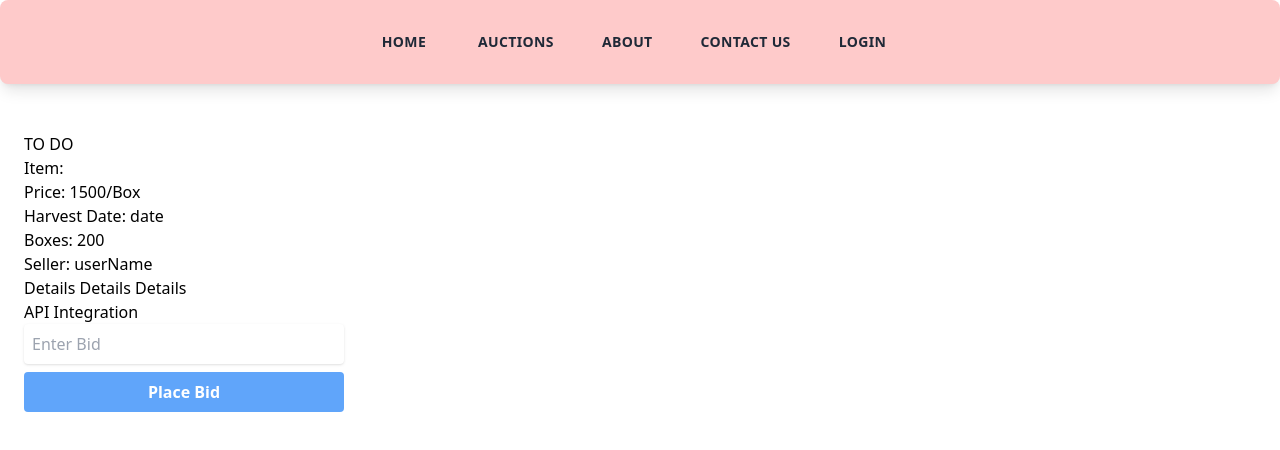
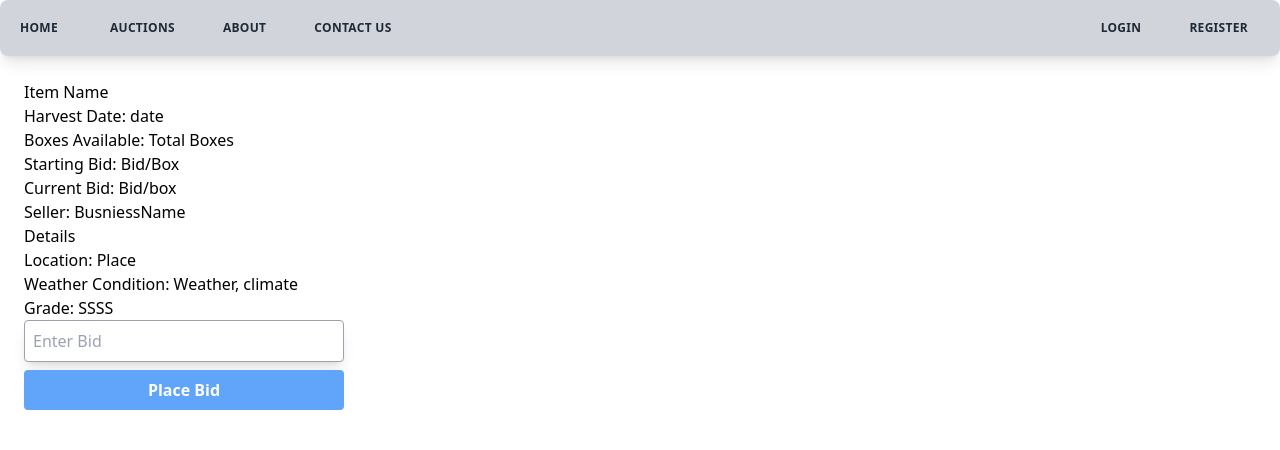
Before and after one commit to Blank333/auction-system, a Next.js app: page /auctions in a window 1280 px wide. Shown: the top 450 px of the page. Built offline with nearby package versions, Linux system fonts and the light colour scheme.

Commit message:
Auction Page Changes Added Products listing Styling Added Product Details Changed Category Styling Added Business Registration Minor Tweaks and cleanup to Navbar and Layout

```diff
--- a/components/layout.js
+++ b/components/layout.js
@@ -6,7 +6,7 @@ export default function layout({children}) {
 
       <Navbar />
 
-      <div className='p-3 mr-4'>
+      <div className='mx-4'>
         {children}
       </div>
 
--- a/components/navbar.js
+++ b/components/navbar.js
@@ -10,15 +10,16 @@ export default function navbar() {
 
     return (
         <div>
-            <nav className = 'flex items-center justify-center flex-warp p-3 shadow-lg rounded-lg bg-red-200 text-gray-800'>
+            <nav className = 'flex items-center w-full flex-warp shadow-lg rounded-lg bg-gray-300 text-gray-800'>
 
-                <navbar className = 'text-sm font-bold uppercase tracking-wide '>
+                <navbar className = 'text-xs font-bold uppercase tracking-wide w-full inline-flex'>
                     <button className= 'inline-flex p-3 hover:rounded-lg hover:bg-green-100 rounded lg:hidden ml-auto'
                         onClick={handleClick}
                     >
                         Menu
                     </button>
-                    <div className={`${ active ? '' : 'hidden'} w-full lg:inline-flex lg:w-auto lg:flex-row lg:w-auto w-full lg:items-center items-start flex flex-col lg:h-auto`}>
+                    <div className={`${ active ? '' : 'hidden'} lg:flex w-full`}>
+                            <div className='flex w-full items-center'>
                                 <Link href='/'>
                                     <a className = 'inline-flex p-3 mr-4'>
                                         <span className = 'hover:rounded-lg hover:bg-green-100 p-2'>
@@ -47,13 +48,23 @@ export default function navbar() {
                                         </span>
                                     </a>
                                 </Link>
+                            </div>
+                            <div className='flex w-full justify-end items-center'>
                                 <Link href='/login'>
-                            <a className = 'inline-flex p-2 mr-4'>
+                                    <a className = 'p-2 mr-4'>
                                         <span className = 'hover:rounded-lg hover:bg-green-100 p-2'>
                                             Login
                                         </span>
                                     </a>
                                 </Link>
+                                <Link href='/register'>
+                                    <a className = 'p-2 mr-4'>
+                                        <span className = 'hover:rounded-lg hover:bg-green-100 p-2'>
+                                            Register
+                                        </span>
+                                    </a>
+                                </Link>
+                            </div>
                     </div>
                 </navbar>
             </nav>
--- a/pages/auctions/[...slug].js
+++ b/pages/auctions/[...slug].js
@@ -5,17 +5,22 @@ export default function slug() {
   const { slug } =  router.query
   return (
       <div className='m-4 p-2'>
-      {console.log(slug)}
-        <p>TO DO</p>
-        <p>Item: { slug }</p>
-        <p>Price: 1500/Box</p>
+        <p>Item Name { slug }</p>
         <p>Harvest Date: date</p>
-        <p>Boxes: 200</p>
-        <p>Seller: userName</p>
-        <p>Details Details Details</p>
-        <p>API Integration</p>
+        <p>Boxes Available: Total Boxes</p>
+        <p>Starting Bid: Bid/Box</p>
+        <p>Current Bid: Bid/box</p>
+        <p>Seller: BusniessName</p>
+
+        <div>
+          <p>Details</p>
+          <p>Location: Place</p>
+          <p>Weather Condition: Weather, climate</p>
+          <p>Grade: SSSS</p>
+        </div>
+
         <form className='flex flex-col'>
-          <input type='text' className='w-80 p-2 mb-2 shadow rounded' placeholder='Enter Bid' />
+          <input type='text' className='w-80 p-2 mb-2 shadow-lg border border-gray-400 rounded' placeholder='Enter Bid' />
           <button type='submit' className='w-80 bg-blue-400 hover:bg-blue-500 text-white font-bold rounded p-2'>
                 Place Bid
           </button>
--- a/pages/auctions/[slug].js
+++ b/pages/auctions/[slug].js
@@ -1,5 +1,6 @@
 import Link from 'next/link'
 import  { useRouter } from 'next/router'
+import Image from 'next/image'
 
 export default function slug() {
   const router = useRouter()
@@ -7,43 +8,12 @@ export default function slug() {
   return (
       <div className='container flex p-2'>
         <div className='p-2'>
-        <p>TO DO</p>
-        <p>Item: { slug }</p>
-        <p>Price: 1500/Box</p>
-        <p>Harvest Date: date</p>
-        <p>Boxes: 200</p>
-        <p>Seller: userName</p>
-        <Link href={`/auctions/${slug}/Listing`}>
-          <a>
-            <button className='w-80 bg-blue-400 hover:bg-blue-500 text-white font-bold rounded p-2'>
-              Buy
-            </button>
-          </a>
-        </Link>
-        </div>
-        <div className='p-2'>
-        <p>TO DO</p>
-        <p>Item: { slug }</p>
-        <p>Price: 1500/Box</p>
-        <p>Harvest Date: date</p>
-        <p>Boxes: 200</p>
-        <p>Seller: userName</p>
-        <Link href={`/auctions/${slug}/Listing`}>
-          <a>
-            <button className='w-80 bg-blue-400 hover:bg-blue-500 text-white font-bold rounded p-2'>
-              Buy
-            </button>
-          </a>
-        </Link>
-        </div>
-        <div className='p-2'>
-        <p>TO DO</p>
-        <p>Item: { slug }</p>
-        <p>Price: 1500/Box</p>
-        <p>Harvest Date: date</p>
-        <p>Boxes: 200</p>
-        <p>Seller: userName</p>
+        <Image src="/" alt="Image" width="150" height="150" />
+        <p>Item Name Grade { slug } Variety</p>
+        <p>Seller: Farm Name</p>
 
+        <p>Price: Price/box</p>
+        <p>Harvest Date: Date</p>
         <Link href={`/auctions/${slug}/Listing`}>
           <a>
             <button className='w-80 bg-blue-400 hover:bg-blue-500 text-white font-bold rounded p-2'>
@@ -52,6 +22,40 @@ export default function slug() {
           </a>
         </Link>
         </div>
+
+        <div className='p-2'>
+        <Image src="/images/grannysmith.jpg" alt="Image" width="150" height="150" />
+        <p>Blossom Apples Grade SS { slug } Variety</p>
+        <p>Seller: Blossom Farms</p>
+
+        <p>Price: 2000/box</p>
+        <p>Harvest Date: 26/06/22</p>
+        <Link href={`/auctions/${slug}/Listing`}>
+          <a>
+            <button className='w-80 bg-blue-400 hover:bg-blue-500 text-white font-bold rounded p-2'>
+              Bid
+            </button>
+          </a>
+        </Link>
+        </div>
+
+        <div className='p-2'>
+        <Image src="/images/grannysmith.jpg" alt="Image" width="150" height="150" />
+        <p>Item Name Grade A { slug } Variety</p>
+        <p>Seller: Lalu Farms</p>
+
+        <p>Price: 1500/box</p>
+        <p>Harvest Date: 28/06/22</p>
+        <Link href={`/auctions/${slug}/Listing`}>
+          <a>
+            <button className='w-80 bg-blue-400 hover:bg-blue-500 text-white font-bold rounded p-2'>
+              Bid
+            </button>
+          </a>
+        </Link>
+        </div>
+
+
       </div>
   )
 }
--- a/pages/auctions/index.js
+++ b/pages/auctions/index.js
@@ -4,69 +4,76 @@ import Link from 'next/link'
 export default function auctions() {
     return (
             <div className='p-2 text-center flex flex-wrap justify-center'>
-                    <div className='w-1/6 p-3 border-red-400 border m-2 p-2 rounded-lg '>
-                        <Link href = '/auctions/Royal'>
+                    <div className='hover:border-blue-400 w-1/6 p-3 border-gray-300 border m-2 p-2 rounded-lg '>
+                        <Link href = '/auctions/Variety'>
                             <a>
-                                <p className=''>Royal</p>
+                                <Image src='/' alt="Image" height='300' width='300'/>
+                                <p className=''>Variety Name</p>
                                 <br />
-                                <Image src='/images/royal.jpg' height='300' width='300'/>
+
                             </a>
                         </Link>
                     </div>
-                    <div className='  w-1/6 p-3 border-red-400 border m-2 p-2 rounded-lg '>
+                    <div className='hover:border-blue-400  w-1/6 p-3 border-gray-300 border m-2 p-2 rounded-lg '>
                         <Link href = '/auctions/Royal'>
                             <a>
+                                <Image src='/images/royal.jpg' height='300' width='300'/>
                                 <p className=''>Royal</p>
                                 <br />
-                                <Image src='/images/royal.jpg' height='300' width='300'/>
+
                             </a>
                         </Link>
                     </div>
-                    <div className='  w-1/6 p-3 border-red-400 border m-2 p-2 rounded-lg '>
+                    <div className='hover:border-blue-400  w-1/6 p-3 border-gray-300 border m-2 p-2 rounded-lg '>
                         <Link href = '/auctions/Royal'>
                             <a>
+                                <Image src='/images/royal.jpg' height='300' width='300'/>
                                 <p className=''>Royal</p>
                                 <br />
-                                <Image src='/images/royal.jpg' height='300' width='300'/>
+
                             </a>
                         </Link>
                     </div>
-                    <div className='  w-1/6 p-3 border-red-400 border m-2 p-2 rounded-lg '>
+                    <div className='hover:border-blue-400  w-1/6 p-3 border-gray-300 border m-2 p-2 rounded-lg '>
                         <Link href = '/auctions/Royal'>
                             <a>
+                                <Image src='/images/royal.jpg' height='300' width='300'/>
                                 <p className=''>Royal</p>
                                 <br />
-                                <Image src='/images/royal.jpg' height='300' width='300'/>
+
                             </a>
                         </Link>
                     </div>
 
-                    <div className='  w-1/6 p-3 border-red-400 border m-2 p-2 rounded-lg '>
+                    <div className='hover:border-blue-400  w-1/6 p-3 border-gray-300 border m-2 p-2 rounded-lg '>
                         <Link href = '/auctions/Golden'>
                             <a>
+                                <Image src='/images/golden.webp' height='300' width='300'/>
                                 <p className=''>Golden</p>
                                 <br />
-                                <Image src='/images/golden.webp' height='300' width='300'/>
+
                             </a>
                         </Link>
                     </div>
 
-                    <div className='  w-1/6 p-3 border-red-400 border m-2 p-2 rounded-lg '>
+                    <div className='hover:border-blue-400  w-1/6 p-3 border-gray-300 border m-2 p-2 rounded-lg '>
                         <Link href = '/auctions/Tydeman'>
                             <a>
+                                <Image src='/images/tydeman.jpg' height='300' width='300'/>
                                 <p className=''>Tydeman</p>
                                 <br />
-                                <Image src='/images/tydeman.jpg' height='300' width='300'/>
+
                             </a>
                         </Link>
                     </div>
 
-                    <div className='  w-1/6 p-3 border-red-400 border m-2 p-2 rounded-lg '>
+                    <div className='hover:border-blue-400  w-1/6 p-3 border-gray-300 border m-2 p-2 rounded-lg '>
                         <Link href = '/auctions/Granny-Smith'>
                             <a>
+                                <Image src='/images/grannysmith.jpg' height='300' width='300'/>
                                 <p className=''>Granny Smith</p>
                                 <br />
-                                <Image src='/images/grannysmith.jpg' height='300' width='300'/>
+
                             </a>
                         </Link>
                     </div>
--- a/pages/register.js
+++ b/pages/register.js
@@ -1,15 +1,32 @@
 import Link from 'next/link';
+import { useState } from 'react'
 
 export default function Register() {
+    const [accType, setAcc] = useState("personal")
+    const showHide = (e) => {
+        const { id } = e.nativeEvent.originalTarget
+        setAcc(id)
+        console.log(accType)
+    };
+
     return (
             <div className='flex place-content-center h-xsc bg-green-50 text-gray-900'>
-                <span>
+                <span className=''>
                     <form action ='register' method='post' className='inline-flex drop-shadow-lg shadow flex-col bg-blue-200 rounded py-4 px-6 mt-10'>
                         <p className='inline-flex justify-center bg-green-300 p-2 mb-4 text-gray-800 rounded shadow w-1/3'>
                             Create Account
                         </p>
 
+                        <section className='inline-flex justify-center pb-3'>
+                            <input type='radio' id='personal' name='accType' value='personal' onClick={(e) => showHide(e)} className='mx-2 p-2 shadow rounded' />
+                            <label htmlFor='personal' className='mr-5 py-1'>Personal</label>
+                            <input type='radio' id='business' name='accType' value='business' onClick={(e) => showHide(e)} className='mx-2 p-2 shadow rounded' />
+                            <label htmlFor='business' className='mr-5 py-1'>Business</label>
+                        </section>
+
+                        <section id="personal" className={` ${accType=='personal' ? "" : "hidden"} inline-flex flex-col`}>
                             <input type='text' required id='user' name='user' className='my-2 p-2 shadow rounded' placeholder='Username'/>
+                            <input type='text' required id='email' name='email' className='my-2 p-2 shadow rounded' placeholder='Email'/>
                             <input type='password' required id='password' name='password' className='my-2 p-2 shadow rounded' placeholder='Password'/>
 
                             <div className='inline-flex my-2 justify-between '>
@@ -27,15 +44,20 @@ export default function Register() {
                                 <input type='date' id='dob' name='dob' className='w-2/3 p-2 shadow rounded' />
                             </div>
 
-                        <div className='inline-flex my-2 justify-between'>
-                            <p>Sex</p>
-                            <section className='inline-flex justify-content-end p-2'>
-                                <input type='radio' id='male' name='sex' value='male' className='mx-2 p-2 shadow rounded' />
-                                <label htmlFor='male' className='mr-5 py-1'>Male</label>
-                                <input type='radio' id='female' name='sex' value='female' className='mx-2 p-2 shadow rounded' />
-                                <label htmlFor='female' className='mr-5 py-1'>Female</label>
                         </section>
+
+                        <section id="personal" className={` ${accType=='business' ? "" : "hidden"} inline-flex flex-col`}>
+                            <input type='text' required id='business' name='business' className='my-2 p-2 shadow rounded' placeholder='Business Name'/>
+                            <input type='text' required id='email' name='email' className='my-2 p-2 shadow rounded' placeholder='Business Email'/>
+                            <input type='password' required id='password' name='password' className='my-2 p-2 shadow rounded' placeholder='Password'/>
+
+                            <div className='inline-flex my-2 justify-between my-2'>
+                                <input type='number' minLength='10' maxLength='10' id='mobile' name='mobile'  className='mr-2 p-2 shadow rounded' placeholder='Mobile No.' />
+                                <input type='text' required id='country' name='country'  className='ml-2 p-2 shadow rounded' placeholder='Country' />
                             </div>
+                            <input type='text' required id='farm' name='farm' className='my-2 p-2 shadow rounded' placeholder='Farm Name'/>
+
+                        </section>
 
                         <div className='inline-flex mt-3 pt-2 justify-center'>
                                 <button type='submit'
```
Lines whose indentation alone changed are shown as unchanged.
